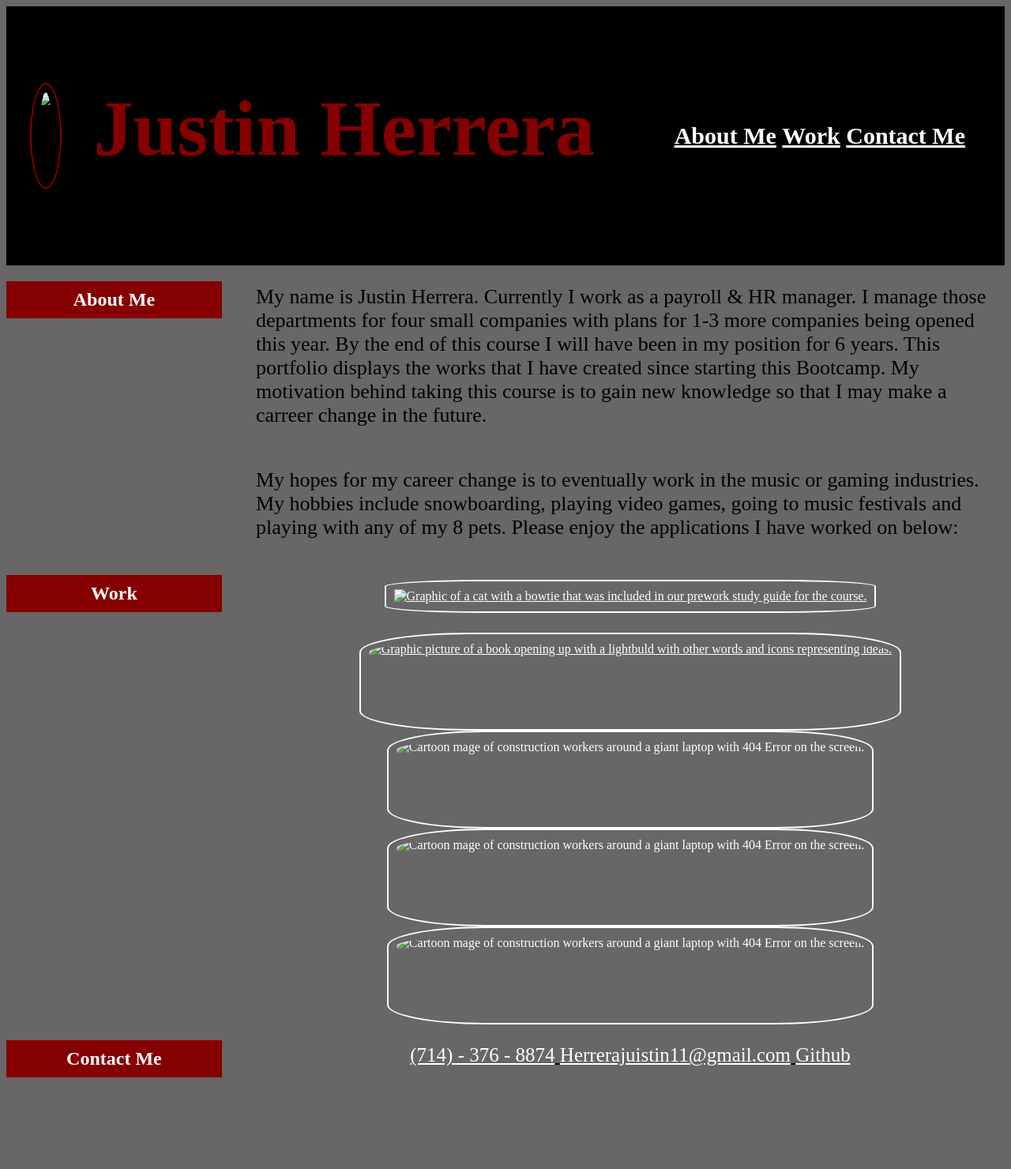
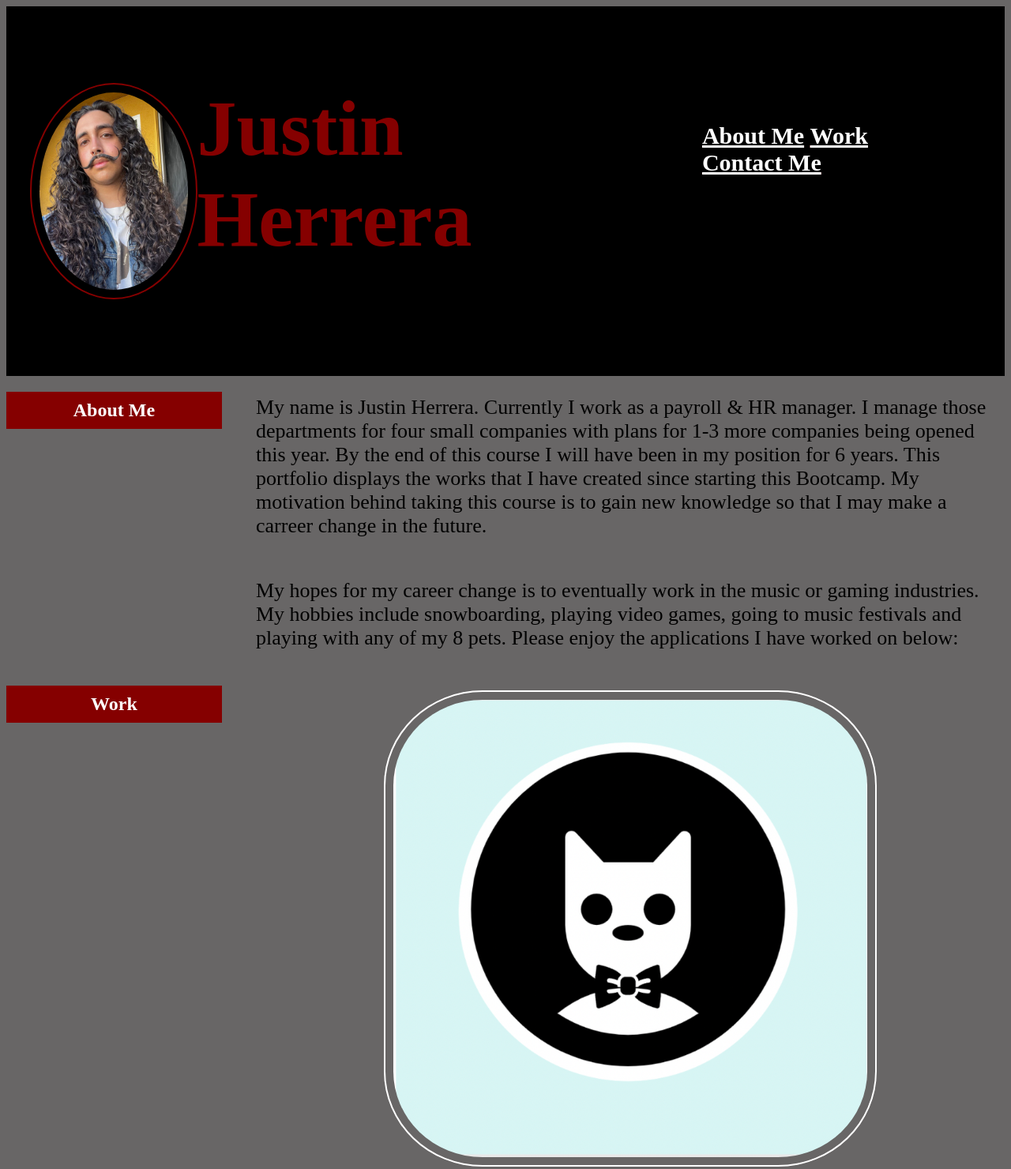
Before and after one commit to johnemurphy1/Challenge2-my-professional-portfolio, a plain HTML site: page index.html in a window 1280 px wide. Shown: the top 1480 px of the page at 79% size. Before the commit the page ends 1384 px from the top, so only its background shows below. Drawn offline with Linux system fonts and the light colour scheme; the site is published under a folder, as on GitHub Pages, so addresses that start at the root find nothing.

Commit message:
fixing image pathing

```diff
--- a/index.html
+++ b/index.html
@@ -12,7 +12,7 @@
 
     <Header>
         <h1>
-            <img src="../assets/images/ME.jpg" id="profile-picture"> Justin  Herrera
+            <img src="./assets/images/ME.jpg" id="profile-picture"> Justin  Herrera
             <nav>
                 <ul>
                     <li>
@@ -39,17 +39,17 @@
             <h2 class="work title">Work</h2>
             <section class="right-side">
                 <a href="https://justino11247.github.io/prework-study-guide/">
-                    <img src="/assets/images/bowtie-cat.png" alt="Graphic of a cat with a bowtie that was included in our prework study guide for the course." id="main-project"/>
+                    <img src="./assets/images/bowtie-cat.png" alt="Graphic of a cat with a bowtie that was included in our prework study guide for the course." id="main-project"/>
                 </a>
             </section>
         </section>
         <section id="challenges" class="right-side">
             <a href="https://justino11247.github.io/Challenge1-refactoring-horiseon-webpage/"  >
-                    <img src="/assets/images/idea book.jpg" alt="Graphic picture of a book opening up with a lightbuld with other words and icons representing ideas." class="other-projects"/>
+                    <img src="./assets/images/idea book.jpg" alt="Graphic picture of a book opening up with a lightbuld with other words and icons representing ideas." class="other-projects"/>
             </a>
-            <a><img src="/assets/images/website-construction-illustration_86047-170.avif" alt="Cartoon mage of construction workers around a giant laptop with 404 Error on the screen." class="other-projects"/> </a>
-            <a><img src="/assets/images/website-construction-illustration_86047-170.avif" alt="Cartoon mage of construction workers around a giant laptop with 404 Error on the screen." class="other-projects"/>  </a>
-            <a><img src="/assets/images/website-construction-illustration_86047-170.avif" alt="Cartoon mage of construction workers around a giant laptop with 404 Error on the screen." class="other-projects"/> </a>
+            <a><img src="./assets/images/website-construction-illustration_86047-170.avif" alt="Cartoon mage of construction workers around a giant laptop with 404 Error on the screen." class="other-projects"/> </a>
+            <a><img src="./assets/images/website-construction-illustration_86047-170.avif" alt="Cartoon mage of construction workers around a giant laptop with 404 Error on the screen." class="other-projects"/>  </a>
+            <a><img src="./assets/images/website-construction-illustration_86047-170.avif" alt="Cartoon mage of construction workers around a giant laptop with 404 Error on the screen." class="other-projects"/> </a>
         </section>
         <section>
             <h2 class="title">Contact Me</h2>
```
